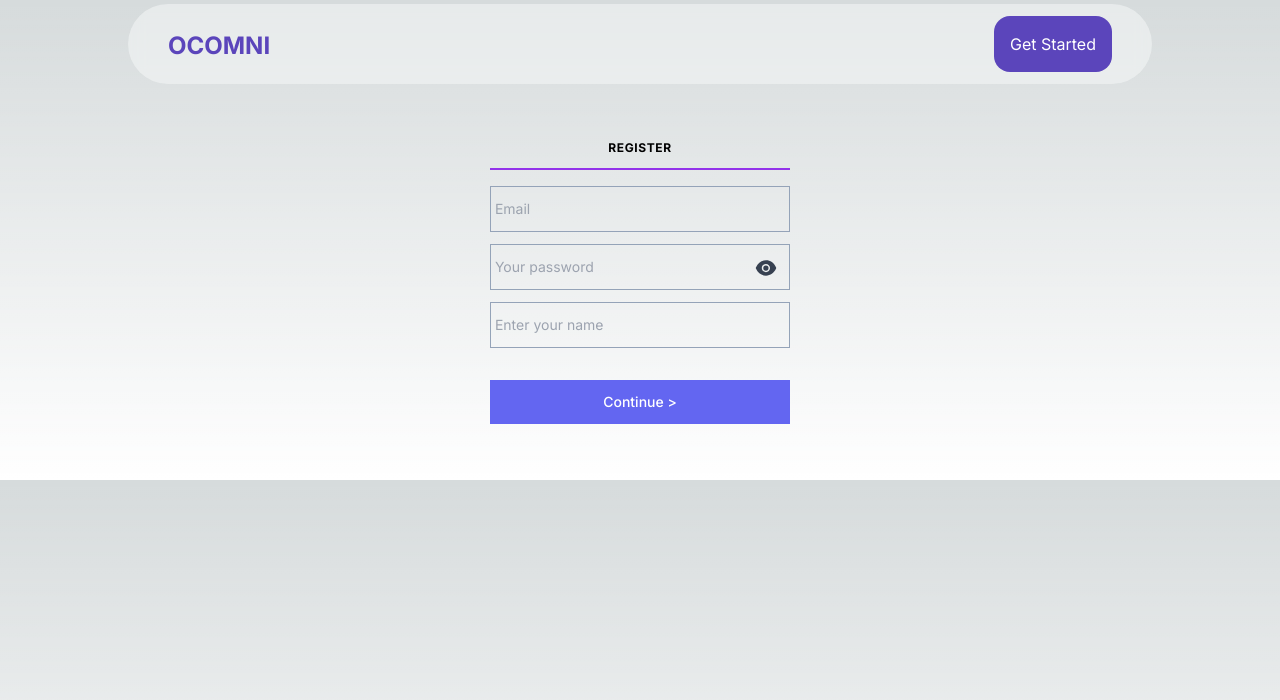
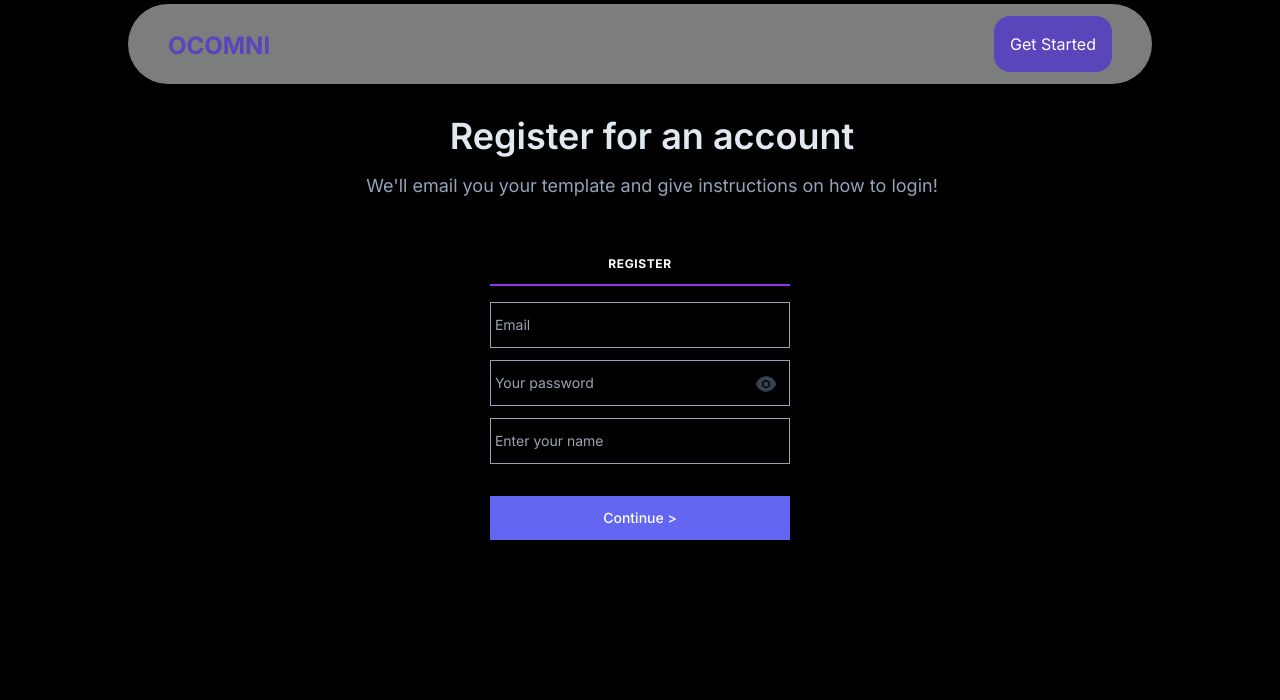
Before and after one commit to akibiaons/ocomni-landing, a Next.js app: page /register in a window 1280 px wide. Shown: the top 700 px of the page. Built offline with nearby package versions, Linux system fonts and the light colour scheme.

Commit message:
Added disclaimer for email registration, and dark theme

```diff
--- a/app/globals.css
+++ b/app/globals.css
@@ -9,6 +9,13 @@
 }
 
 @media (prefers-color-scheme: dark) {
+  :root {
+    --foreground-rgb: 255, 255, 255;
+    --background-start-rgb: 0, 0, 0;
+    --background-end-rgb: 0, 0, 0;
+  }
+}
+@media (prefers-color-scheme: light) {
   :root {
     --foreground-rgb: 255, 255, 255;
     --background-start-rgb: 0, 0, 0;
--- a/app/register/page.tsx
+++ b/app/register/page.tsx
@@ -70,6 +70,21 @@ export default function Register() {
   }
 
   return (
+    <>
+      {/* Disclaimer Will need to change UI to support the template selected from the previous page.*/}
+      <section className="mt-8">
+        <div className="pl-8 pr-2 lg:text-center">
+          <div className="text-slate-200 text-4xl font-semibold mb-4">
+            <h1>Register for an account</h1>
+          </div>
+          <div className="text-slate-400">
+            <p className="lg:text-lg">
+              We'll email you your template and give instructions on how to
+              login!
+            </p>
+          </div>
+        </div>
+      </section>
       <section className="mx-auto my-14 max-w-6xl px-8 h-vh">
         <div className="my-8 max-w-[300px]  mx-auto">
           <div className="flex flex-row items-center ">
@@ -126,11 +141,13 @@ export default function Register() {
                 type="submit"
                 className="w-full mt-8 text px-7 py-3 font-medium text-sm rounded-sm bg-[#6366F1] text-white hover:text-white overflow-hidden transition ease-in-out duration-150 hover:bg-[#5F56D6] active:bg-[#5B45BB] "
               >
-              Continue {" >"}
+                <Link href="/thankyou">Continue</Link>
+                {" >"}
               </button>
             </form>
           </div>
         </div>
       </section>
+    </>
   );
 }
--- a/components/ui/main-nav.tsx
+++ b/components/ui/main-nav.tsx
@@ -1,6 +1,6 @@
 "use client";
 import { useState, useEffect } from "react";
-import Link from "next/navigation";
+import Link from "next/link";
 
 export const Header: React.FC = () => {
   const [prevScrollPos, setPrevScrollPos] = useState<number>(
@@ -43,7 +43,7 @@ export const Header: React.FC = () => {
             </div>
             <div className="pt-2 lg:pt-0">
               <ul className="flex pace-x-8 rounded-2xl p-1 lg:p-4 text-white bg-[#5B45BB] hover:cursor-pointer hover:bg-[#5F56D6] whitespace-nowrap text-md lg:text-md">
-                Get Started
+                <Link href="/register">Get Started</Link>
               </ul>
             </div>
           </header>
```
Lines whose indentation alone changed are shown as unchanged.
